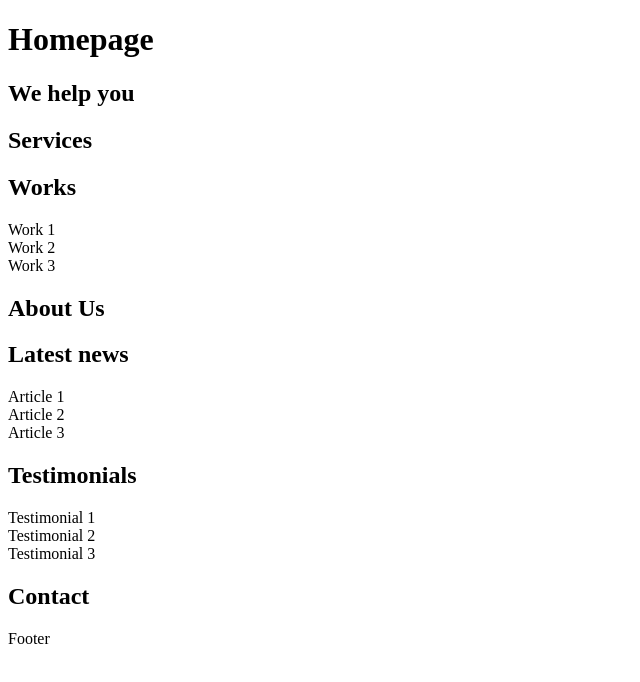
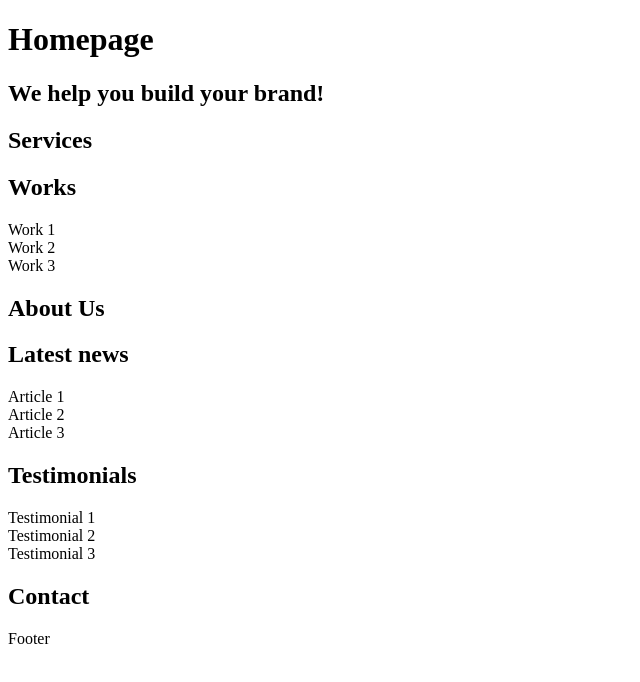
Before and after one commit to Byakko12/holbertonschool-web_front_end, a plain HTML site: page 0x00-html_advanced/9-index.html in a window 1280 px wide. Shown: the whole page, without its empty margins (0-640 px from the left). Drawn offline with Linux system fonts and the light colour scheme.

Commit message:
[ADD] - index 9

```diff
--- a/0x00-html_advanced/9-index.html
+++ b/0x00-html_advanced/9-index.html
@@ -17,7 +17,7 @@
     <main>
         <h1>Homepage</h1>
         <section>
-            <h2>We help you</h2>
+            <h2>We help you build your brand!</h2>
         </section>
         <section>
             <h2>Services</h2>
```
